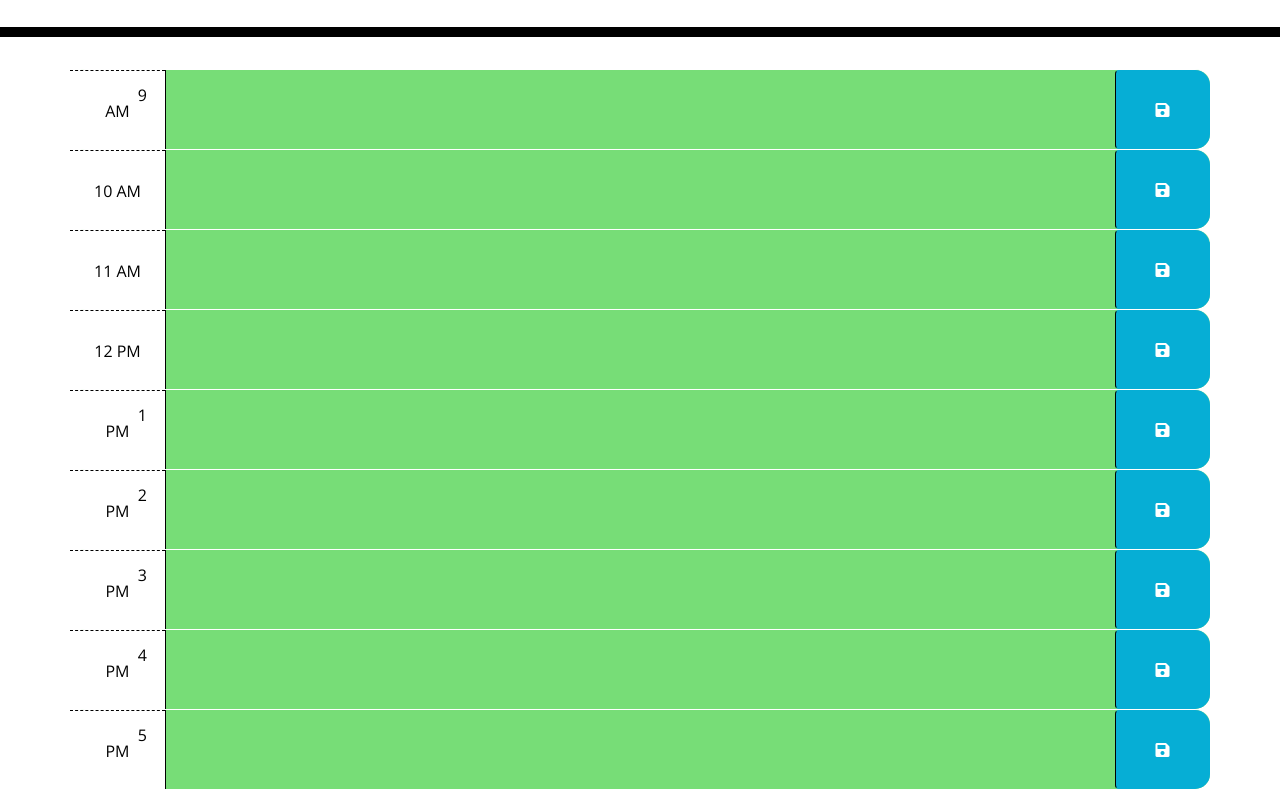
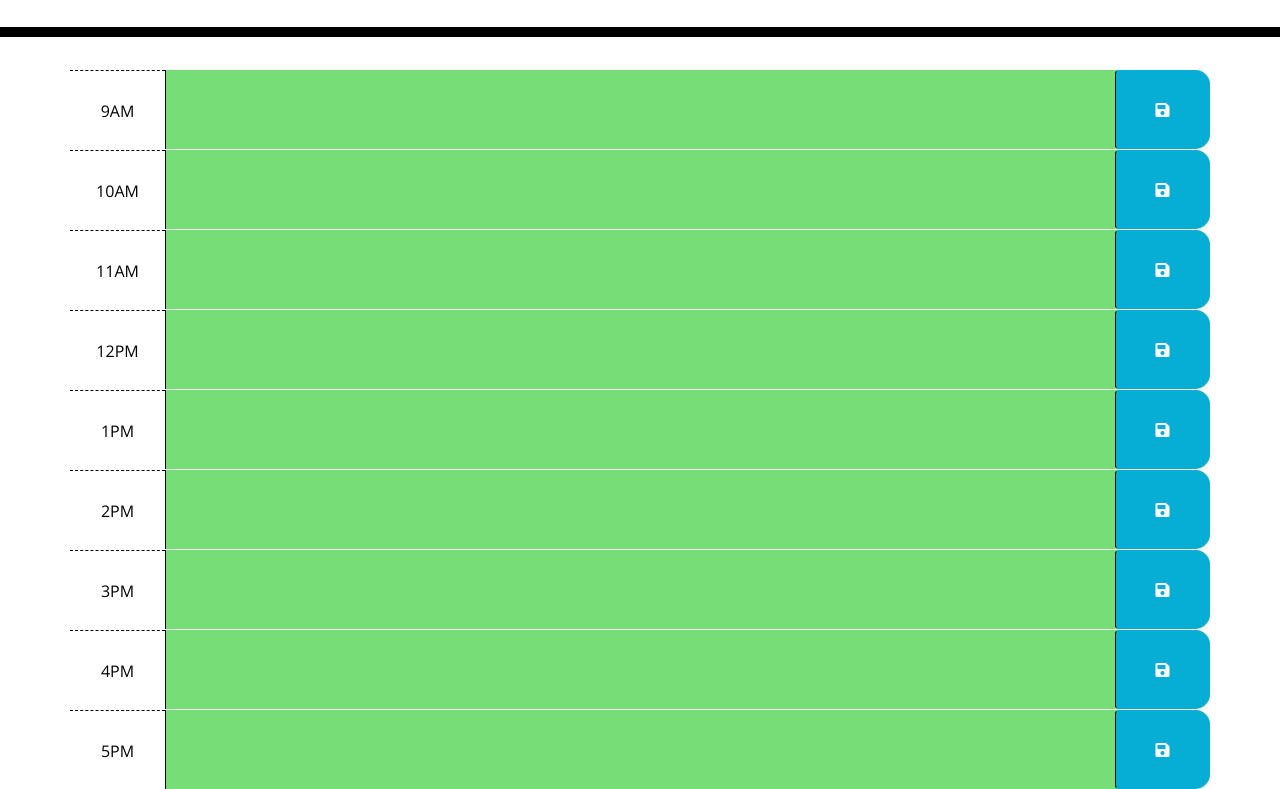
Before and after one commit to chunngaimo/Work-Day-Scheduler, a plain HTML site: page index.html in a window 1280 px wide. Shown: the part 267-1056 px from the top of the page. Drawn offline with nearby package versions, Linux system fonts and the light colour scheme.

Commit message:
html update

```diff
--- a/index.html
+++ b/index.html
@@ -32,7 +32,7 @@
       <!-- Timeblocks go here -->
       <div id="hour9" class="row time-block">
         <div class="col-md-1 hour">
-            9 AM
+            9AM
         </div>
         <textarea class="col-md-10 description">
         </textarea>
@@ -41,7 +41,7 @@
 
       <div id="hour10" class="row time-block">
         <div class="col-md-1 hour">
-            10 AM
+            10AM
         </div>
         <textarea class="col-md-10 description">
         </textarea>
@@ -50,7 +50,7 @@
 
       <div id="hour10=1" class="row time-block">
         <div class="col-md-1 hour">
-            11 AM
+            11AM
         </div>
         <textarea class="col-md-10 description">
         </textarea>
@@ -59,7 +59,7 @@
 
       <div id="hour12" class="row time-block">
         <div class="col-md-1 hour">
-            12 PM
+            12PM
         </div>
         <textarea class="col-md-10 description">
         </textarea>
@@ -68,7 +68,7 @@
 
       <div id="hour13" class="row time-block">
         <div class="col-md-1 hour">
-            1 PM
+            1PM
         </div>
         <textarea class="col-md-10 description">
         </textarea>
@@ -77,7 +77,7 @@
 
       <div id="hour14" class="row time-block">
         <div class="col-md-1 hour">
-            2 PM
+            2PM
         </div>
         <textarea class="col-md-10 description">
         </textarea>
@@ -86,7 +86,7 @@
 
       <div id="hour15" class="row time-block">
         <div class="col-md-1 hour">
-            3 PM
+            3PM
         </div>
         <textarea class="col-md-10 description">
         </textarea>
@@ -95,7 +95,7 @@
 
       <div id="hour16" class="row time-block">
         <div class="col-md-1 hour">
-            4 PM
+            4PM
         </div>
         <textarea class="col-md-10 description">
         </textarea>
@@ -104,7 +104,7 @@
 
       <div id="hour17" class="row time-block">
         <div class="col-md-1 hour">
-            5 PM
+            5PM
         </div>
         <textarea class="col-md-10 description">
         </textarea>
```
